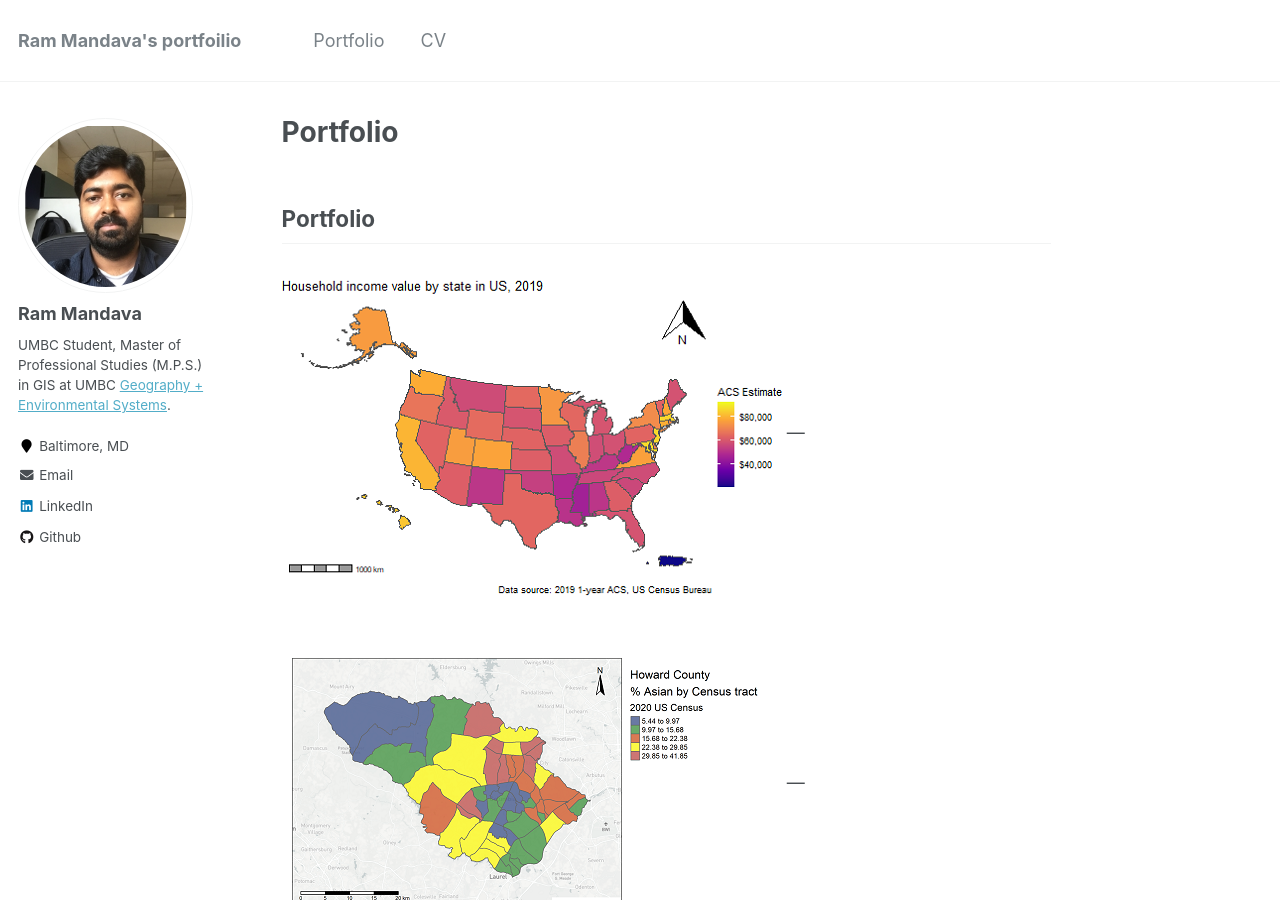
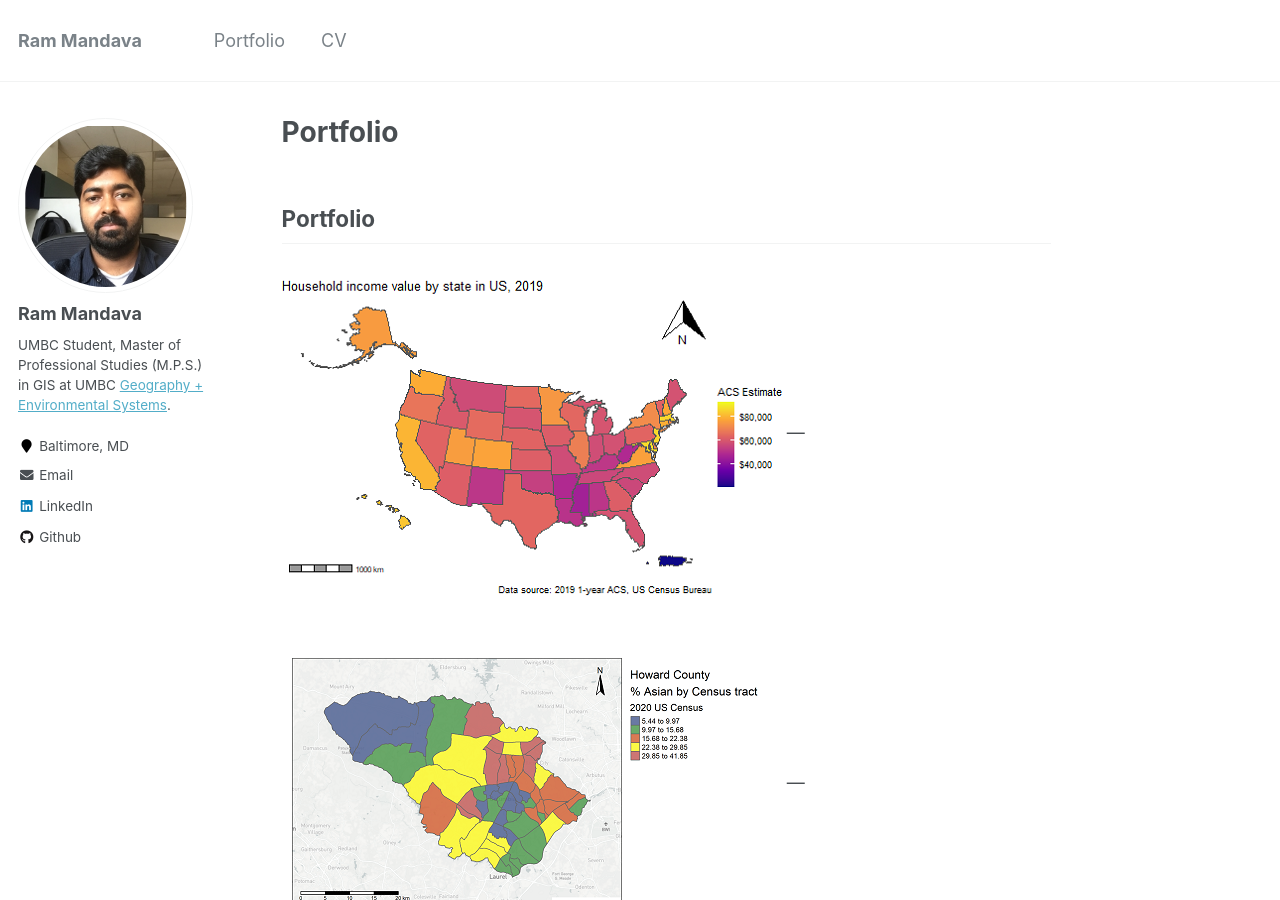
Before and after one commit to mandavaram/mandavaram.github.io, a Jekyll site: the page built from index.md, in a window 1280 px wide and 900 px high. Built offline with Jekyll 4.4.1, drawn with Linux system fonts in a browser that asks for light colours; our own code applies the rules of GitHub Pages for plain Markdown files.

Commit message:
Update _config.yml

```diff
--- a/_config.yml
+++ b/_config.yml
@@ -7,7 +7,7 @@
 
 # Site Settings
 locale                   : "en-US"
-title                    : "Ram Mandava's portfoilio"
+title                    : "Ram Mandava"
 title_separator          : "-"
 name                     : &name "Ram Mandava"
 description              : &description "personal description"
```
